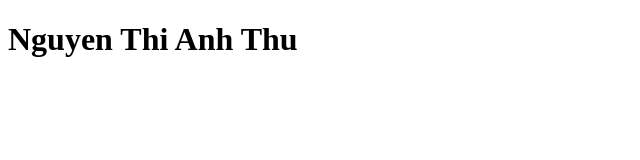
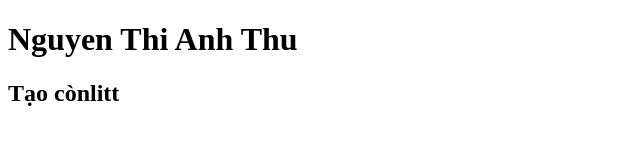
Before and after one commit to nguyenthianhthukms/test-git, a plain HTML site: page index.html in a window 1280 px wide. Shown: the whole page, without its empty margins (0-640 px from the left). Drawn offline with Linux system fonts and the light colour scheme.

Commit message:
Update index.html
Tạo cònlit

```diff
--- a/index.html
+++ b/index.html
@@ -7,5 +7,6 @@
 </head>
 <body>
     <h1>Nguyen Thi Anh Thu</h1>
+    <h2>Tạo cònlitt</h2>
 </body>
 </html>
```
